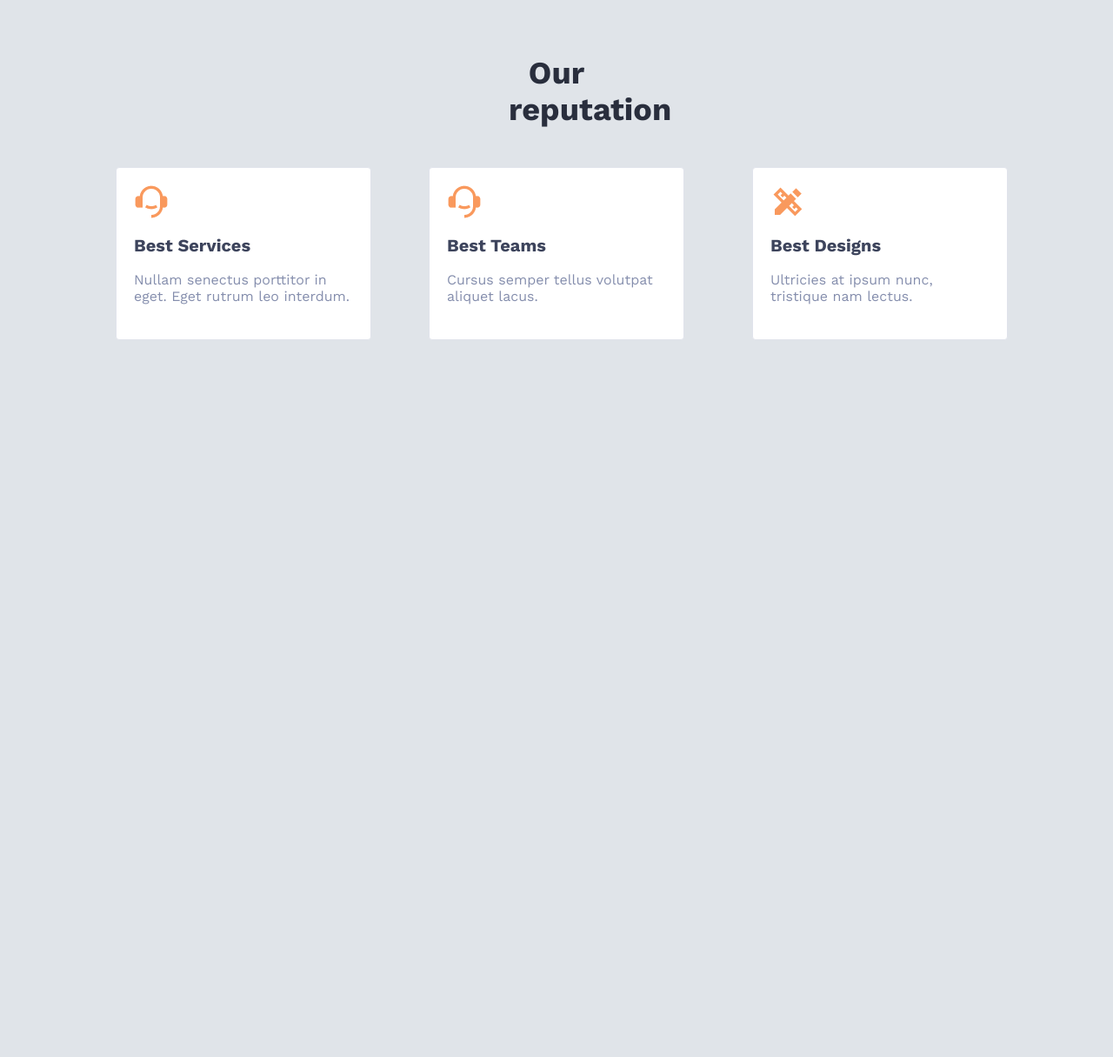
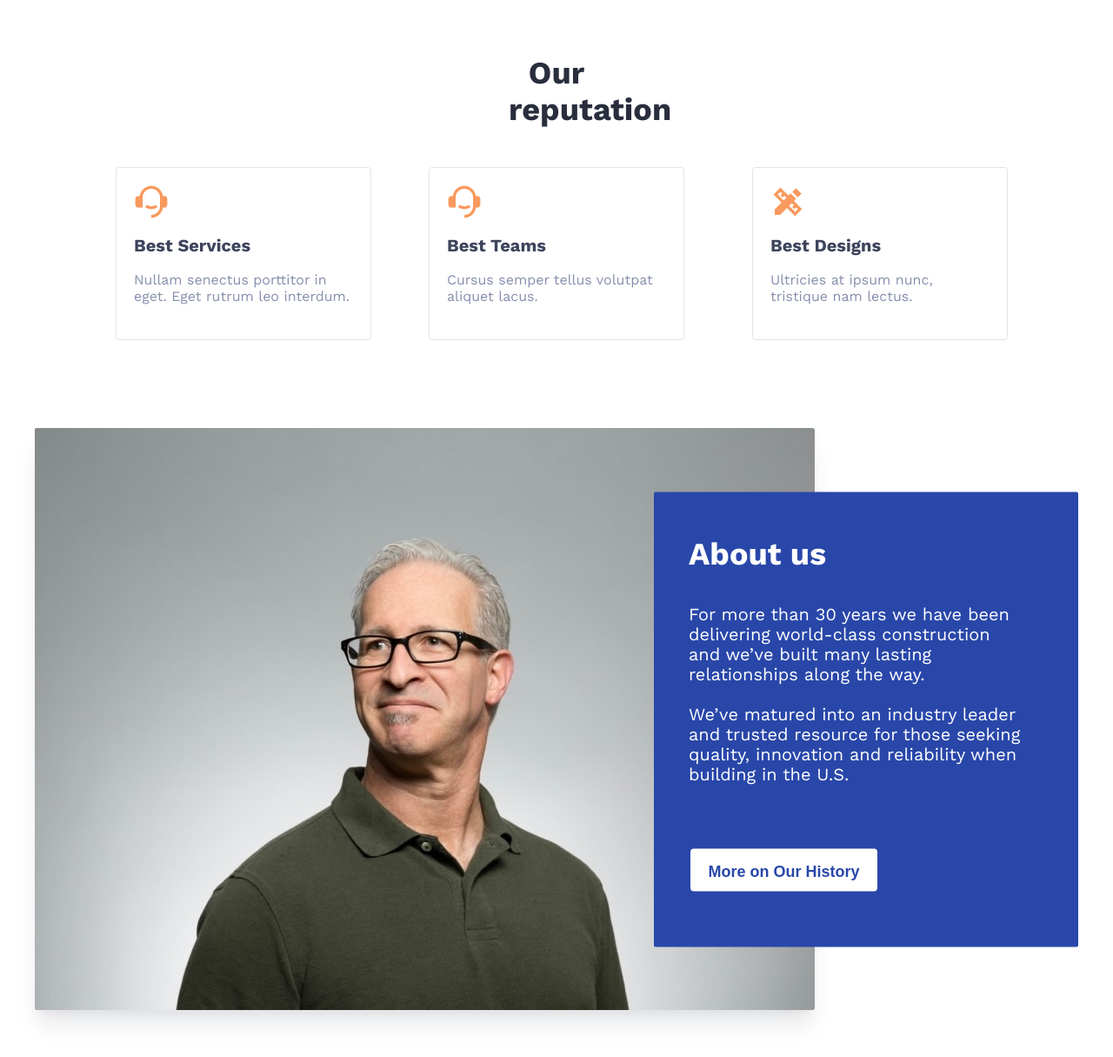
Before and after one commit to AfnaneM95/Cloud-Campus-Maquette, a plain HTML site: page index.html in a window 1280 px wide. Shown: the part 925-2140 px from the top of the page at 87% size. Before the commit the page ends 1343 px from the top, so only its background shows below. Drawn offline with nearby package versions, Linux system fonts and the light colour scheme.

Commit message:
Troisième partie

```diff
--- a/index.html
+++ b/index.html
@@ -27,7 +27,7 @@
         </div>
     </div>
     <div class="content">
-        <img src="batiment.jpg" alt="image du bat">
+        <img class="imageP" src="batiment.jpg" alt="image du bat">
         <p class="title">Building things is our mission. </p>
     </div>
         <div class="paragraph">
@@ -61,6 +61,18 @@
                 <p class="txtBest">Ultricies at ipsum nunc, tristique nam lectus.</p>
             </div>
         </div>
+    </section>
+    <section class="container">
+        <div class="content2">
+            <div class="mr">
+                <img src="man.jpeg" alt="">
+            </div>
+            <div class="squareBlue">
+                <h2 class="color">About us</h2>
+                <p class="texteAbout">For more than 30 years we have been delivering world-class construction and we’ve built many lasting relationships along the way.<br><br>We’ve matured into an industry leader and trusted resource for those seeking quality, innovation and reliability when building in the U.S.</p>
+                <button>More on Our History</button>
+            </div>
+        </div>
 
     </section>
 </body>
--- a/style.css
+++ b/style.css
@@ -2,8 +2,13 @@
     margin: unset;
 }
 
+h2 {
+    margin: unset;
+}
+
 body {
-    background: rgb(224, 228, 233);
+    background: rgb(255, 255, 255);
+    font-family: 'Work Sans';
 }
 
 .navbar {
@@ -15,6 +20,7 @@
     top: 0;
     right: 0;
     left: 0;
+    z-index: 10000;
 }
 .image {
     width: 38px;
@@ -22,7 +28,6 @@
 }
 
 .titleLogo {
-    font-family: 'Work Sans';
     font-weight: 700;
     font-size: 30px;
     color: #2947A9;
@@ -57,7 +62,6 @@
 
 a {
     text-decoration: none;
-    font-family: 'Work Sans';
     font-style: normal;
     font-size: 18px;
     color: #14171F;
@@ -67,7 +71,7 @@
     display: flex;
 }
 
-img {
+.imageP {
     width: 1440px;
     height: 750px;
 }
@@ -125,7 +129,6 @@
 
 .titleRec {
     position: absolute;
-    font-family: 'Work Sans';
     font-style: normal;
     font-weight: 700;
     font-size: 20px;
@@ -139,7 +142,6 @@
 
 .txt {
     position: absolute;
-    font-family: 'Work Sans';
     font-style: normal;
     font-weight: 400;
     font-size: 24px;
@@ -156,7 +158,6 @@
 .txtB {
     position: absolute;
     color: #FFFFFF;
-    font-family: 'Work Sans';
     font-style: normal;
     font-weight: 400;
     font-size: 18px;
@@ -170,7 +171,6 @@
 .txtN {
     position: absolute;
     color: #FFFFFF;
-    font-family: 'Work Sans';
     font-style: normal;
     font-weight: 400;
     font-size: 18px;
@@ -207,12 +207,13 @@
     display: flex;
     justify-content: center;
     flex-direction: column;
+    margin-left: auto;
+    margin-right: auto;
 }
 
 .secondTitle {
     color: #292E3D;
     text-align: center;
-    font-family: 'Work Sans';
     font-style: normal;
     font-weight: 700;
     font-size: 36px;
@@ -253,8 +254,8 @@
 }
 
 h2 {
+    margin: unset;
     color: #3D445C;
-    font-family: 'Work Sans';
     font-style: normal;
     font-weight: 700;
     font-size: 20px;
@@ -262,11 +263,9 @@
     padding-right: 137px;
     padding-bottom: 0;
     padding-left: 20px;
-    margin: unset;
 }
 
 .txtBest {
-    font-family: 'Work Sans';
     font-style: normal;
     font-weight: 400;
     font-size: 16px;
@@ -289,3 +288,82 @@
 #designs {
     margin-right: 204px;
 }
+
+.container {
+    padding: 74px 0 200px 0;
+}
+
+.content2 {
+    width: 1200px;
+    height: 669px;
+    margin-left: auto;
+    margin-right: auto;
+    position: relative;
+}
+
+.mr {
+    display: inline-block;
+    height: 100%;
+    border-radius: 2px;
+    box-shadow: 0px 20px 24px -4px rgba(17, 24, 39, 0.1), 0px 8px 8px -4px rgba(17, 24, 39, 0.04);
+
+}
+
+img {
+    height: 100%;
+    border-radius: 2px;
+}
+
+.squareBlue {
+    position: absolute;
+    width: 488px;
+    height: 523px;
+    background: #2947A9;
+    color: #FFFFFF;
+    border-radius: 2px;
+    right: 0;
+    top: 50%;
+    transform: translateY(-50%);
+}
+
+.color, .texteAbout {
+    padding-left: 40px;
+}
+
+.color {
+    color: #FFFFFF;
+    font-style: normal;
+    font-weight: 700;
+    font-size: 36px;
+    padding-top: 50px;
+    padding-right: 289px;
+    padding-bottom: 27px;
+
+}
+
+.texteAbout {
+    font-style: normal;
+    font-weight: 400;
+    font-size: 20px;
+    line-height: 23px;
+    padding: 10px 60px 10px 40px;
+    width: 388px;
+    height: 207px;
+}
+
+button {
+    padding: 16px 20px 16px 20px;
+    width: 219px;
+    height: 53px;
+    background: #FFFFFF;
+    border: 2px solid #2947A9;
+    border-radius: 6px;
+    color: #2947A9;
+    font-style: normal;
+    font-weight: 600;
+    font-size: 18px;
+    line-height: 21px;
+    text-align: center;
+    margin-top: 62px;
+    margin-left: 40px;
+}
```
Also changed, not shown: man.jpeg (added).
